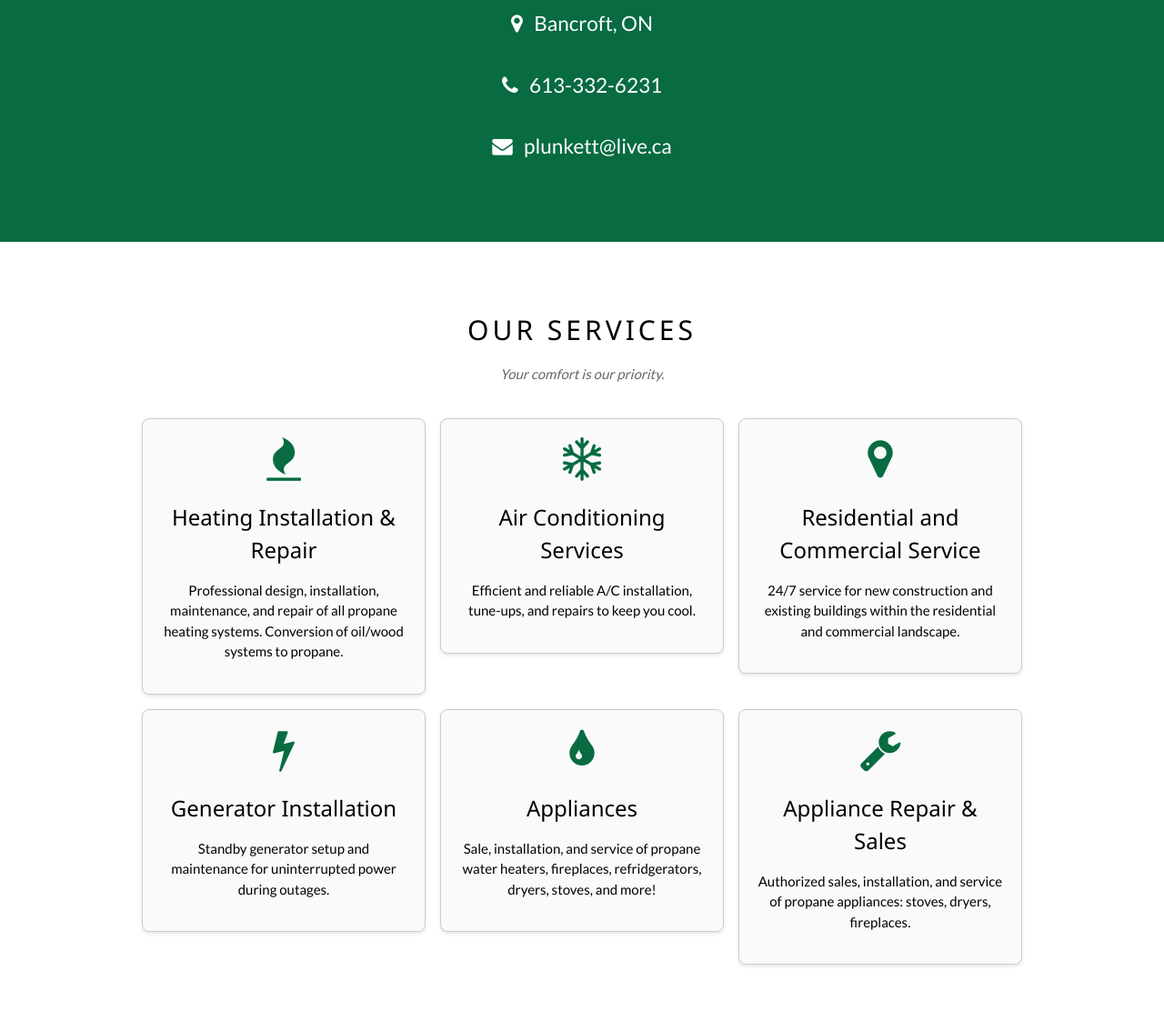
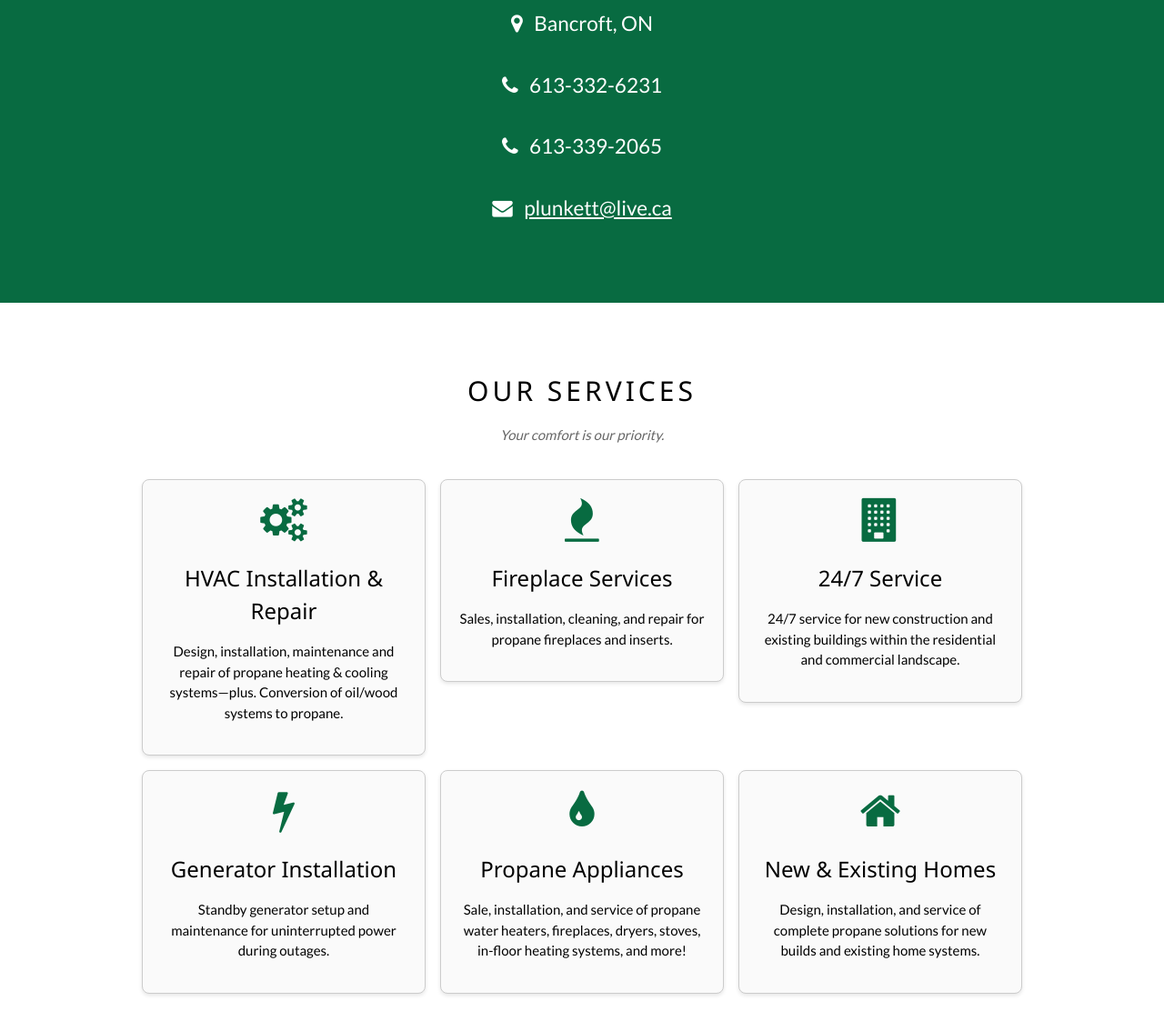
Before and after one commit to Plunkett-Propane-Services-Ltd/gplunkett55.github.io, a plain HTML site: page index.html in a window 1280 px wide. Shown: the part 681-1793 px from the top of the page at 91% size. Drawn offline with nearby package versions, Linux system fonts and the light colour scheme.

Commit message:
Fixed email, added phone number, added vendor, reworked services section

```diff
--- a/index.html
+++ b/index.html
@@ -166,12 +166,13 @@
           <a href="https://www.continentalcomfort.com/en/home/" class="w3-bar-item w3-button">Continental</a>
           <a href="https://www.lifebreath.com/" class="w3-bar-item w3-button">Lifebreath</a>
           <a href="https://www.bradfordwhite.com/" class="w3-bar-item w3-button">Bradford White</a>
+          <a href="https://www.empirecomfort.com/" class="w3-bar-item w3-button">Empire Comfort</a>
         </div>
       </div>
     </div>
   </div>
 
-  <!-- Navbar on small screens -->
+  <!-- Navbar on mobile screens -->
   <div id="navDemo"
        class="w3-bar-block w3-black w3-hide w3-hide-large w3-hide-medium w3-top"
        style="margin-top:46px">
@@ -185,7 +186,8 @@
       <a href="https://www.continentalcomfort.com/en/home/" class="w3-bar-item w3-button w3-padding-large" onclick="myFunction()">Continental</a>
       <a href="https://www.lifebreath.com/" class="w3-bar-item w3-button w3-padding-large" onclick="myFunction()">Lifebreath</a>
       <a href="https://www.bradfordwhite.com/" class="w3-bar-item w3-button w3-padding-large" onclick="myFunction()">Bradford White</a>
-  </div>
+      <a href="https://www.empirecomfort.com/" class="w3-bar-item w3-button w3-padding-large" onclick="myFunction()">Empire Comfort</a>
+    </div>
 
   <!-- Page content -->
   <div class="w3-content" style="max-width:2000px; margin-top:46px;">
@@ -206,7 +208,11 @@
       <div class="contact-data">
         <p><i class="fa fa-map-marker"></i> Bancroft, ON</p>
         <p><i class="fa fa-phone"></i> 613-332-6231</p>
-        <p><i class="fa fa-envelope"></i> plunkett@live.ca</p>
+        <p><i class="fa fa-phone"></i> 613-339-2065</p>
+        <p><i class="fa fa-envelope"></i>
+        <a href="mailto:plunkett@live.ca" style="color: inherit; text-decoration: underline;">
+          plunkett@live.ca
+        </a>
       </div>
     </div>
 
@@ -219,22 +225,22 @@
       <div class="w3-row-padding" style="margin:0 -16px;">
         <div class="w3-third w3-margin-bottom">
           <div class="service-card">
-            <i class="fa fa-fire service-icon"></i>
-            <h3>Heating Installation & Repair</h3>
-            <p>Professional design, installation, maintenance, and repair of all propane heating systems. Conversion of oil/wood systems to propane.</p>
+            <i class="fa fa-cogs service-icon"></i>
+            <h3>HVAC Installation & Repair</h3>
+            <p>Design, installation, maintenance and repair of propane heating & cooling systems—plus. Conversion of oil/wood systems to propane.</p>
           </div>
         </div>
         <div class="w3-third w3-margin-bottom">
           <div class="service-card">
-            <i class="fa fa-snowflake-o service-icon"></i>
-            <h3>Air Conditioning Services</h3>
-            <p>Efficient and reliable A/C installation, tune-ups, and repairs to keep you cool.</p>
+            <i class="fa fa-fire service-icon"></i>
+            <h3>Fireplace Services</h3>
+            <p>Sales, installation, cleaning, and repair for propane fireplaces and inserts.</p>
           </div>
         </div>
         <div class="w3-third w3-margin-bottom">
           <div class="service-card">
-            <i class="fa fa-map-marker service-icon"></i>
-            <h3>Residential and Commercial Service</h3>
+            <i class="fa fa-building service-icon"></i>
+            <h3>24/7 Service</h3>
             <p>24/7 service for new construction and existing buildings within the residential and commercial landscape.</p>
           </div>
         </div>
@@ -251,15 +257,15 @@
         <div class="w3-third w3-margin-bottom">
           <div class="service-card">
             <i class="fa fa-tint service-icon"></i>
-            <h3>Appliances</h3>
-            <p>Sale, installation, and service of propane water heaters, fireplaces, refridgerators, dryers, stoves, and more!</p>
+            <h3>Propane Appliances</h3>
+            <p>Sale, installation, and service of propane water heaters, fireplaces, dryers, stoves, in-floor heating systems, and more!</p>
           </div>
         </div>
         <div class="w3-third w3-margin-bottom">
           <div class="service-card">
-            <i class="fa fa-wrench service-icon"></i>
-            <h3>Appliance Repair & Sales</h3>
-            <p>Authorized sales, installation, and service of propane appliances: stoves, dryers, fireplaces.</p>
+            <i class="fa fa-home service-icon"></i>
+            <h3>New & Existing Homes</h3>
+            <p>Design, installation, and service of complete propane solutions for new builds and existing home systems.</p>
           </div>
         </div>
       </div>
```
